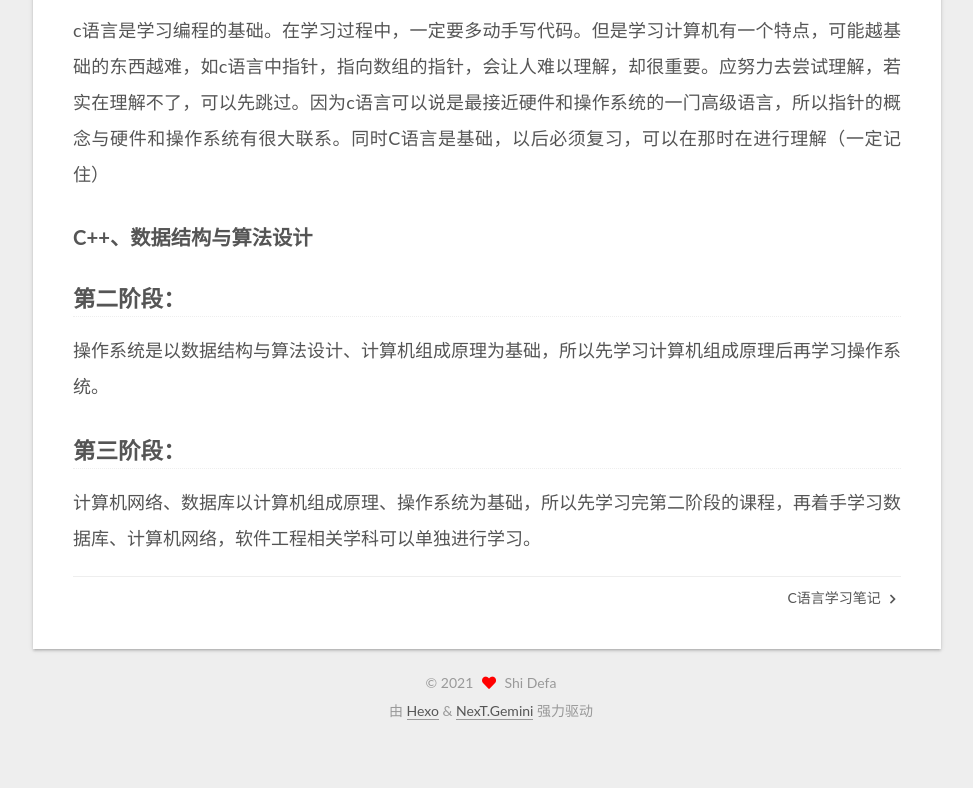
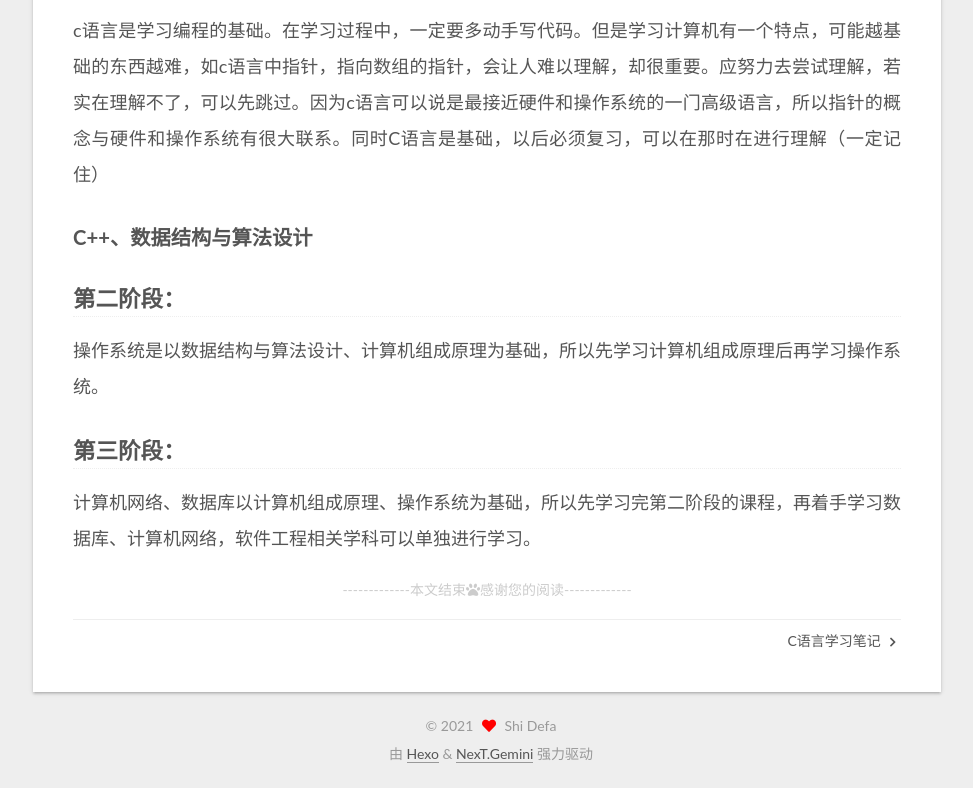
Before and after one commit to coderfishboy/coderfishboy.github.io, a plain HTML site: page 2021/03/28/计算机学习路线/index.html in a window 1280 px wide. Shown: the part 1503-2291 px from the top of the page, without its empty margins (279-1252 px from the left). Before the commit the page ends 2248 px from the top, so only its background shows below. Drawn offline with Linux system fonts and the light colour scheme; no server answers; files whose address does not match are found by name.

Commit message:
Site updated: 2021-03-29 19:00:02

```diff
--- a/2021/03/28/计算机学习路线/index.html
+++ b/2021/03/28/计算机学习路线/index.html
@@ -235,6 +235,17 @@
 
 
 
+<div>
+
+    <div>
+
+        <div style="text-align:center;color: #ccc;font-size:14px;">-------------本文结束<i class="fa fa-paw"></i>感谢您的阅读-------------</div>
+
+</div>
+
+
+</div>
+
       <footer class="post-footer">
 
 
--- a/css/main.css
+++ b/css/main.css
@@ -1175,7 +1175,7 @@ pre .javascript .function {
 }
 .links-of-author a::before,
 .links-of-author span.exturl::before {
-  background: #41daff;
+  background: #75ff65;
   border-radius: 50%;
   content: ' ';
   display: inline-block;
```
Also changed, not shown: 2021/03/28/C语言学习笔记/index.html (+11 -0 lines), 2021/03/28/数据结构与算法学习笔记/index.html (+11 -0 lines), index.html (+12 -0 lines).
